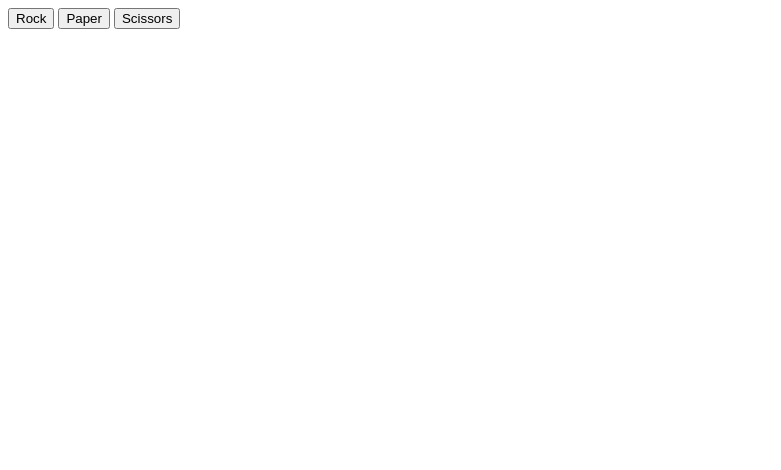
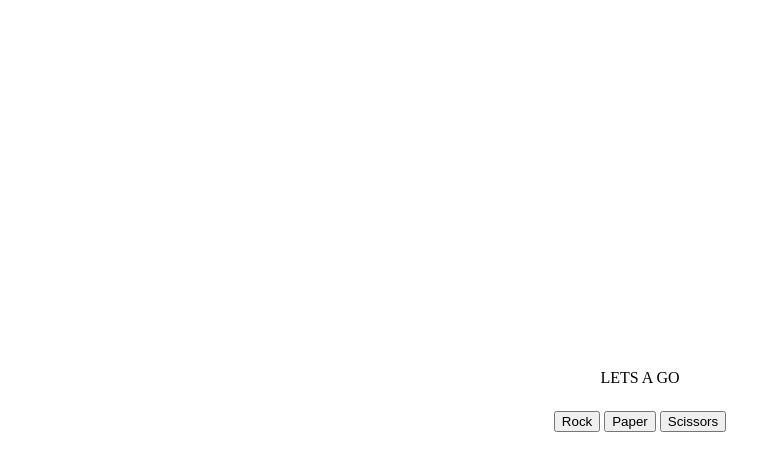
Before and after one commit to GoblinK1ng/rock-paper-scissors, a plain HTML site: page index.html in a window 1280 px wide. Shown: the whole page, without its empty margins (0-781 px from the left). Drawn offline with Linux system fonts and the light colour scheme.

Commit message:
adjust positioning of UI to center of page

```diff
--- a/index.html
+++ b/index.html
@@ -7,10 +7,13 @@
     <link rel="stylesheet" href="styles.css">
 </head>
 <body>
-    <div class="results"></div>
-    <button id="rock">Rock</button>
-    <button id="paper">Paper</button>
-    <button id="scissors">Scissors</button>
+    <div class="results">LETS A GO</div>
+    <div class="buttons">
+        <button id="rock">Rock</button>
+        <button id="paper">Paper</button>
+        <button id="scissors">Scissors</button>
+    </div>
+
     <script src="script.js"></script>
 </body>
 </html>
--- a/styles.css
+++ b/styles.css
@@ -0,0 +1,13 @@
+body{
+    margin: 0;
+    height: 100vh;
+    display: flex;
+    flex-direction: column;
+    align-items: center;
+    justify-content:center;
+
+}
+
+.results{
+    padding-bottom: 24px;
+}
```
